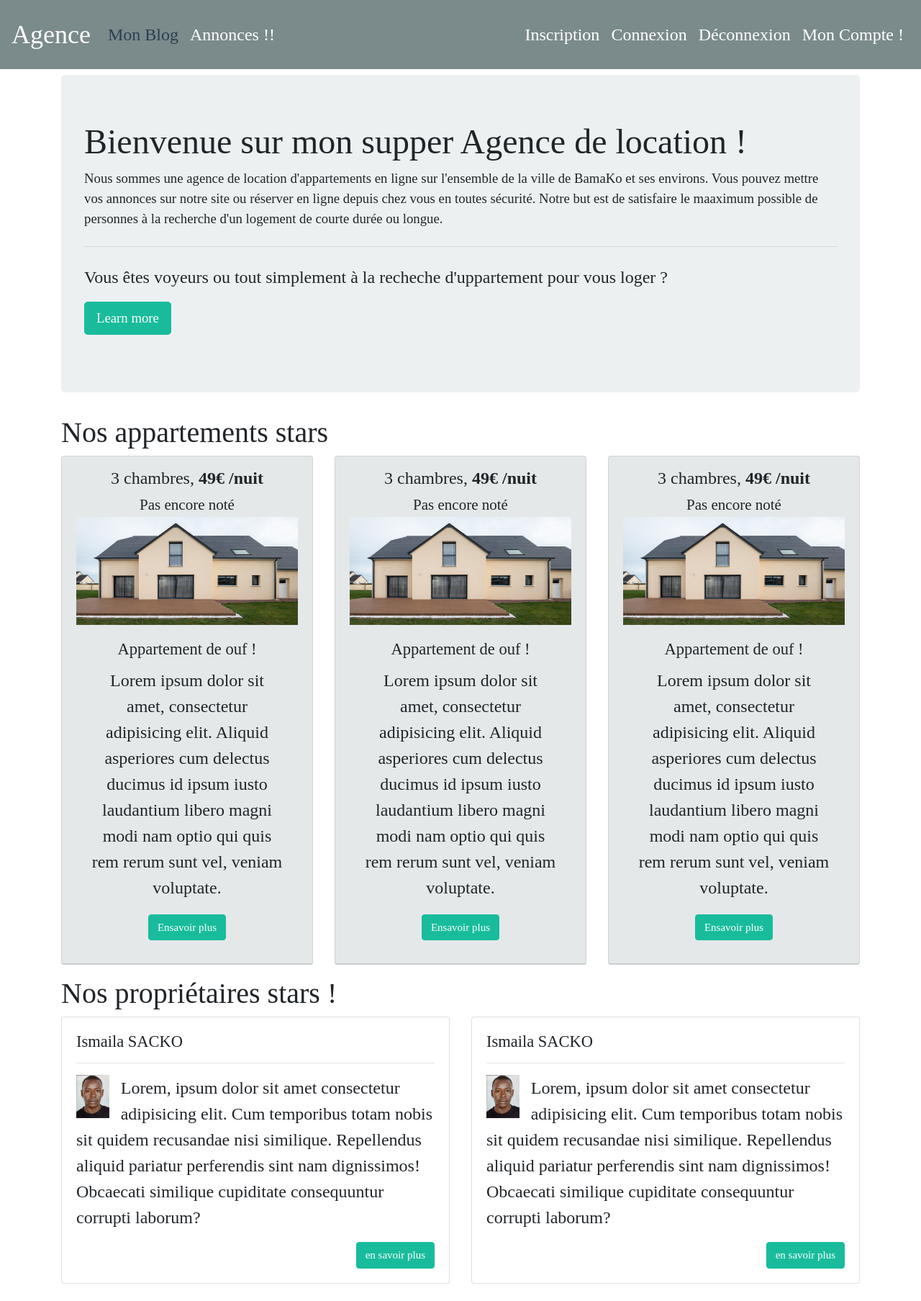
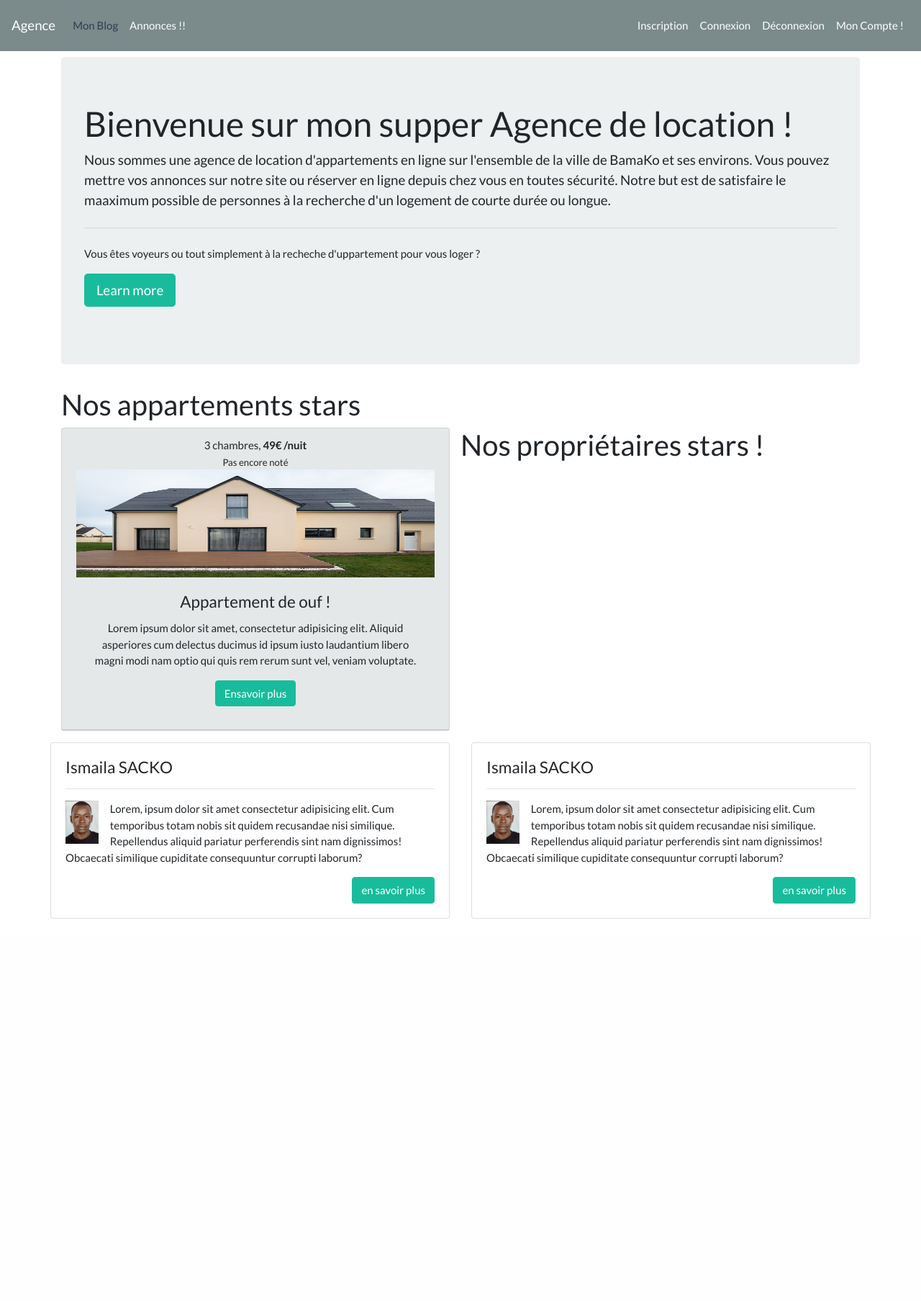
Before and after one commit to IsmalSacko/MaSupperAgence, a Symfony app: template templates/home/index.html.twig in a window 1280 px wide. Shown: the whole page at 72% size. After the commit the page ends 1276 px from the top, so only its background shows below. Run offline with Twig, Linux system fonts and the light colour scheme; the template is opened without the code that fills it, so the values that code supplies are empty; some libraries are stand-ins or nearby versions.

Commit message:
Amélioration du css

```diff
--- a/composer.json
+++ b/composer.json
@@ -6,6 +6,9 @@
         "ext-ctype": "*",
         "ext-iconv": "*",
         "doctrine/annotations": "^1.10",
+        "doctrine/doctrine-bundle": "*",
+        "doctrine/doctrine-migrations-bundle": "*",
+        "doctrine/orm": "*",
         "easycorp/easyadmin-bundle": "^2.3",
         "liip/imagine-bundle": "^2.3",
         "sensio/framework-extra-bundle": "^5.1",
--- a/public/css/base.css
+++ b/public/css/base.css
@@ -1,4 +1,4 @@
-body{
+/* body{
 
     font-size: 1.5em;
     font-family: 'Satisfy', curve;
@@ -6,4 +6,4 @@ body{
 #agence{
     font-size: 1.5em;
     font-family: 'Satisfy';
-}
+} */
--- a/src/Controller/HomeController.php
+++ b/src/Controller/HomeController.php
@@ -21,6 +21,7 @@ class HomeController extends AbstractController
      */
     public function accueil(){
         $titre ="Bienvenue sur la page de mon Agence de location";
+
         return $this->render('home/index.html.twig', [
           'titre'  => $titre
         ]);
--- a/templates/home/index.html.twig
+++ b/templates/home/index.html.twig
@@ -6,7 +6,7 @@
 <div class="container py-2">
 
     <div class="jumbotron">
-        <h1 class="display-6">Bienvenue sur mon supper Agence de location !</h1>
+        <h1>Bienvenue sur mon supper Agence de location !</h1>
         <p class="lead">
             Nous sommes une agence de location d'appartements en ligne sur l'ensemble de la ville de BamaKo et ses
             environs. Vous pouvez mettre vos annonces sur notre site ou réserver en ligne depuis chez vous en toutes
@@ -23,7 +23,7 @@
     </div>
     <h2>Nos appartements stars</h2>
     <div class="row">
-        <div class="col-md-4">
+            <div class="col-md-6 col-sm-12">
             <div class="card bg-light mb-3">
                 <div class="card-header text-center">
                     3 chambres,
@@ -45,54 +45,10 @@
                 </div>
             </div>
         </div>
-        <div class="col-md-4">
-            <div class="card bg-light mb-3">
-                <div class="card-header text-center">
-                    3 chambres,
-                    <strong>49&euro; /nuit</strong>
-                    <br>
-                    <small>Pas encore noté</small>
-                    <img style="height: 150px; width: 100%; display: block;" src="images/m.jpg"></img>
-                    <div class="card-body">
-                        <h4 class="card-title">
-                            Appartement de ouf !
-                        </h4>
-                        <p class="card-text">
-                            Lorem ipsum dolor sit amet, consectetur adipisicing elit. Aliquid asperiores
-                            cum delectus ducimus id ipsum iusto laudantium libero magni modi nam optio
-                            qui quis rem rerum sunt vel, veniam voluptate.
-                        </p>
-                        <a href="#" class="btn btn-success">Ensavoir plus</a>
-                    </div>
-                </div>
-            </div>
-        </div>
-        <div class="col-md-4 col-sm-8">
-            <div class="card bg-light mb-3">
-                <div class="card-header text-center">
-                    3 chambres,
-                    <strong>49&euro; /nuit</strong>
-                    <br>
-                    <small>Pas encore noté</small>
-                    <img style="height: 150px; width: 100%; display: block;" src="images/m.jpg"></img>
-                    <div class="card-body">
-                        <h4 class="card-title">
-                            Appartement de ouf !
-                        </h4>
-                        <p class="card-text">
-                            Lorem ipsum dolor sit amet, consectetur adipisicing elit. Aliquid asperiores
-                            cum delectus ducimus id ipsum iusto laudantium libero magni modi nam optio
-                            qui quis rem rerum sunt vel, veniam voluptate.
-                        </p>
-                        <a href="#" class="btn btn-success">Ensavoir plus</a>
-                    </div>
-                </div>
-            </div>
-        </div>
-    </div>
+
     <h2>Nos propriétaires stars !</h2>
     <div class="row">
-        <div class="col">
+        <div class="col-md-6 col-sm-12">
             <div class="card border-seconday mb-3">
                 <div class="card-body">
                     <h4 class="card-title">Ismaila SACKO</h4>
@@ -106,7 +62,7 @@
                 </div>
             </div>
         </div>
-        <div class="col">
+        <div class="col-md-6 col-sm-12">
             <div class="card border-seconday mb-3">
                 <div class="card-body">
                     <h4 class="card-title">Ismaila SACKO</h4>
```
Also changed, not shown: src/Migrations/Version20200416091214.php (deleted, +0 -37 lines), src/Migrations/Version20200416205032.php (deleted, +0 -35 lines), src/Migrations/Version20200417022110.php (deleted, +0 -35 lines), src/Migrations/Version20200417061244.php (deleted, +0 -39 lines), src/Migrations/Version20200417063723.php (deleted, +0 -35 lines), src/Migrations/Version20200417071104.php (deleted, +0 -35 lines), src/Migrations/Version20200417103617.php (deleted, +0 -39 lines), src/Migrations/Version20200417154520.php (deleted, +0 -39 lines), src/Migrations/Version20200419060257.php (deleted, +0 -39 lines), src/Migrations/Version20200618133048.php (added, +43 -0 lines), 5 other files.
